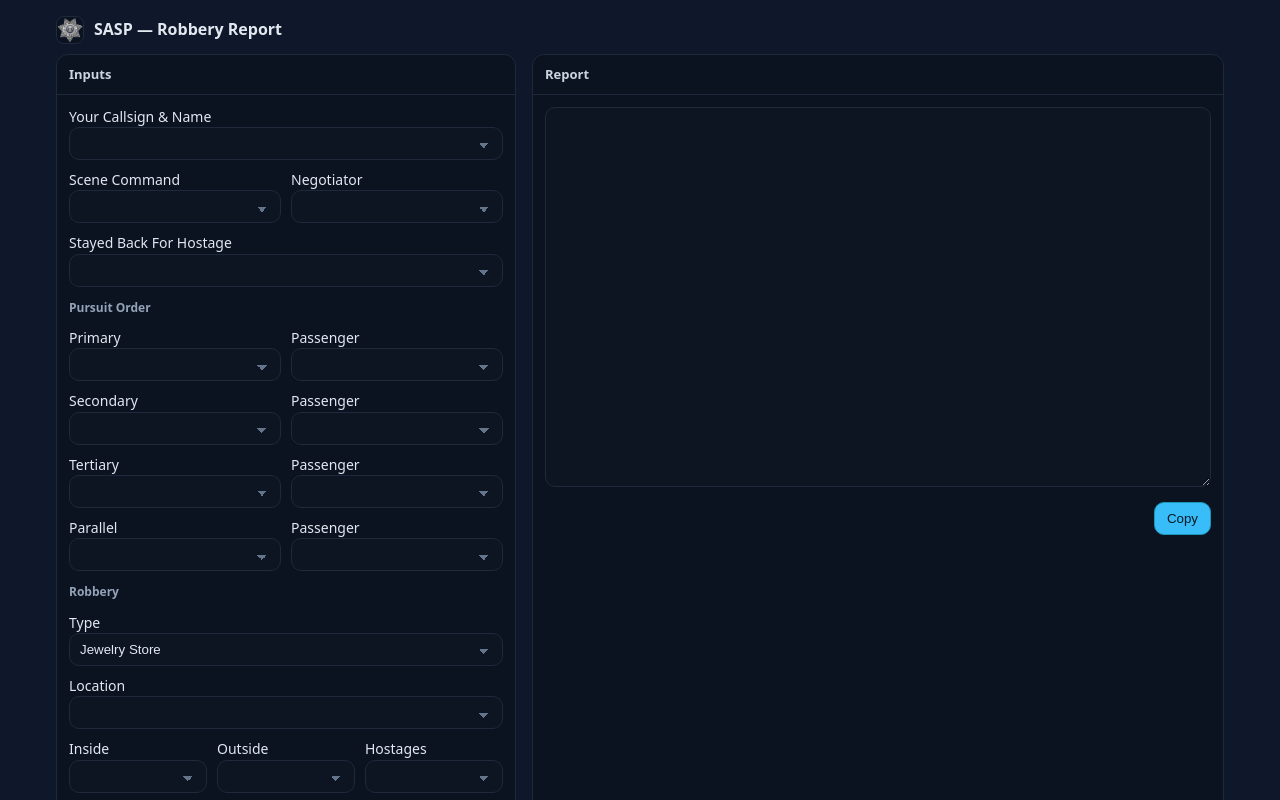
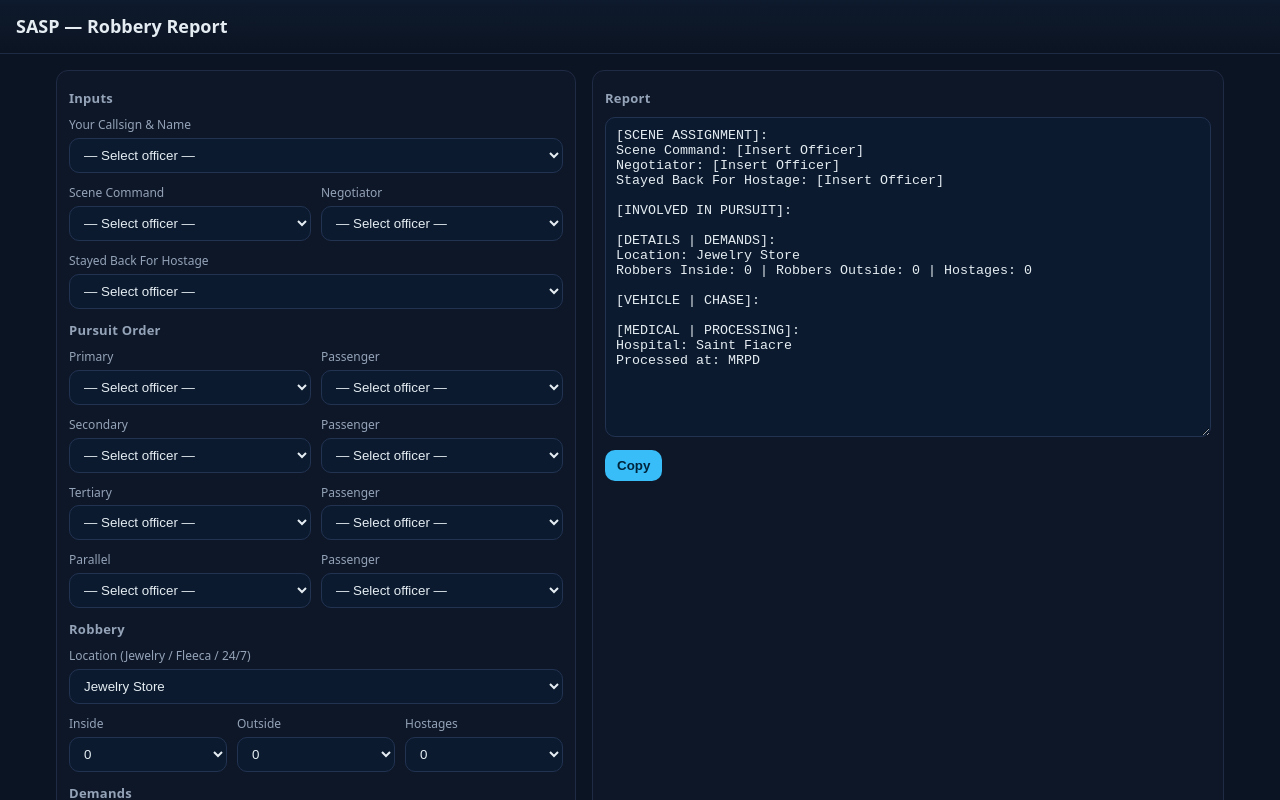
Before and after one commit to NotOhCayy/Legacy, a plain HTML site: page robbery.html in a window 1280 px wide. Both pictures are taken after a click on the button "Copy". Shown: the top 800 px of the page. Drawn offline with Linux system fonts and the light colour scheme.

Commit message:
Add files via upload

```diff
--- a/robbery.html
+++ b/robbery.html
@@ -3,293 +3,315 @@
 <head>
 <meta charset="utf-8"/>
 <meta name="viewport" content="width=device-width, initial-scale=1"/>
-<title>SASP — Robbery Report</title>
+<title>SASP — Robbery Report (Dropdowns + Outcome)</title>
 <style>
-:root{--bg:#0f172a;--panel:#0b1220;--border:#1e293b;--muted:#94a3b8;--text:#e2e8f0;--accent:#38bdf8}
+  :root{
+    --bg:#0b1422;--panel:#0e1728;--muted:#94a3b8;--text:#e5edf3;--accent:#38bdf8;--line:#1f2a44;
+  }
   *{box-sizing:border-box}
-body{margin:0;background:var(--bg);color:var(--text);font:14px/1.45 system-ui,-apple-system,Segoe UI,Roboto,Inter,Arial,sans-serif}
-.wrap{max-width:1200px;margin:0 auto;padding:16px}
-header{display:flex;align-items:center;gap:10px;margin-bottom:10px}
-.logo{width:28px;height:28px;border-radius:8px;background:#0b1220 url('assets/sasp_badge.png') center/cover no-repeat;border:1px solid var(--border)}
-h1{font-size:16px;margin:0}
-small{color:var(--muted)}
-.grid{display:grid;grid-template-columns:460px 1fr;gap:16px}
-.card{background:var(--panel);border:1px solid var(--border);border-radius:12px;overflow:hidden}
-.card h2{margin:0;padding:10px 12px;border-bottom:1px solid var(--border);font-size:13px;color:#cbd5e1}
-.card .body{padding:12px}
-.row{display:grid;grid-template-columns:1fr 1fr;gap:10px;margin-bottom:10px}
-.full{grid-column:1/-1}
-select,input[type=text]{width:100%;padding:8px 10px;border:1px solid var(--border);background:#0d1422;color:var(--text);border-radius:10px}
-select{appearance:none;background-image:linear-gradient(45deg,transparent 50%,#64748b 50%),linear-gradient(135deg,#64748b 50%,transparent 50%),linear-gradient(to right,#0d1422,#0d1422);background-position:calc(100% - 18px) calc(1em + 2px),calc(100% - 13px) calc(1em + 2px),100% 0;background-size:5px 5px,5px 5px,2.5em 2.5em;background-repeat:no-repeat}
-textarea{width:100%;height:380px;padding:10px;border:1px solid var(--border);background:#0d1422;color:var(--text);border-radius:10px;white-space:pre}
-.group{margin:10px 0}
-.group legend{color:#cbd5e1;font-weight:600;margin-bottom:6px}
-/* checkbox alignment */
-.checklist{display:grid;grid-template-columns:1fr max-content;row-gap:8px;column-gap:12px;align-items:center}
-.check{display:flex;align-items:center;gap:8px}
-.check input{width:16px;height:16px;margin:0}
-.inline-nums{display:grid;grid-template-columns:repeat(3,1fr);gap:10px}
-.btns{display:flex;gap:8px;justify-content:flex-end;margin-top:10px}
-.btn{background:var(--accent);color:#081826;border:1px solid #1c97ba;padding:8px 12px;border-radius:10px;cursor:pointer}
-.muted{color:var(--muted);font-size:12px}
-.badge{display:inline-block;border:1px solid var(--border);background:#0d1422;padding:2px 6px;border-radius:6px;font-size:11px;margin-left:6px}
+  body{margin:0;font:14px/1.4 system-ui,Segoe UI,Roboto,Inter,Arial,sans-serif;background:var(--bg);color:var(--text)}
+  header{padding:14px 16px;border-bottom:1px solid var(--line);background:linear-gradient(180deg,#0e1a2d,#0b1422);}
+  header h1{margin:0;font-size:18px}
+  main{max-width:1200px;margin:0 auto;padding:16px;display:grid;grid-template-columns:520px 1fr;gap:16px}
+  .card{background:var(--panel);border:1px solid var(--line);border-radius:12px;padding:12px}
+  .card h3{margin:6px 0 10px;font-size:13px;color:var(--muted);font-weight:600;letter-spacing:.02em}
+  .row{display:grid;grid-template-columns:1fr 1fr;gap:10px}
+  label{display:block;font-size:12px;color:var(--muted);margin-bottom:4px}
+  select,input[type=text]{width:100%;padding:8px 10px;border:1px solid #223352;background:#0b1a2e;color:var(--text);border-radius:10px}
+  textarea{width:100%;height:320px;background:#0b1a2e;border:1px solid #223352;color:var(--text);border-radius:10px;padding:10px;white-space:pre-wrap}
+  .grid2{display:grid;grid-template-columns:1fr 1fr;gap:10px}
+  .grid3{display:grid;grid-template-columns:1fr 1fr 1fr;gap:10px}
+  .small{font-size:12px;color:var(--muted)}
+  .btn{background:var(--accent);border:none;color:#00243b;padding:8px 12px;border-radius:10px;cursor:pointer;font-weight:600}
+  .section{margin-bottom:12px}
 </style>
 </head>
 <body>
-<div class="wrap">
-<header>
-  <div class="logo" aria-hidden="true"></div>
+<header><h1>SASP — Robbery Report</h1></header>
+<main>
+  <section class="card">
+    <h3>Inputs</h3>
+    <div class="section">
+      <label>Your Callsign & Name</label>
+      <select id="officerSel"></select>
+    </div>
+    <div class="grid2 section">
       <div>
-    <h1>SASP — Robbery Report</h1>
+        <label>Scene Command</label>
+        <select id="sceneCmd"></select>
       </div>
-</header>
-
-<div class="grid">
-  <section class="card">
-    <h2>Inputs</h2>
-    <div class="body" id="inputs">
-      <div class="row">
-        <label class="full">Your Callsign &amp; Name
-          <select id="you"></select>
-        </label>
+      <div>
+        <label>Negotiator</label>
+        <select id="negotiator"></select>
+      </div>
+    </div>
+    <div class="section">
+      <label>Stayed Back For Hostage</label>
+      <select id="hostageBack"></select>
     </div>
 
-      <div class="row">
-        <label>Scene Command
-          <select id="scene"></select>
-        </label>
-        <label>Negotiator
-          <select id="nego"></select>
-        </label>
+    <h3>Pursuit Order</h3>
+    <div class="grid2 section">
+      <div>
+        <label>Primary</label>
+        <select id="primary"></select>
+      </div>
+      <div>
+        <label>Passenger</label>
+        <select id="primaryPass"></select>
+      </div>
+    </div>
+    <div class="grid2 section">
+      <div>
+        <label>Secondary</label>
+        <select id="secondary"></select>
+      </div>
+      <div>
+        <label>Passenger</label>
+        <select id="secondaryPass"></select>
+      </div>
+    </div>
+    <div class="grid2 section">
+      <div>
+        <label>Tertiary</label>
+        <select id="tertiary"></select>
+      </div>
+      <div>
+        <label>Passenger</label>
+        <select id="tertiaryPass"></select>
+      </div>
+    </div>
+    <div class="grid2 section">
+      <div>
+        <label>Parallel</label>
+        <select id="parallel"></select>
+      </div>
+      <div>
+        <label>Passenger</label>
+        <select id="parallelPass"></select>
+      </div>
     </div>
 
-      <div class="row">
-        <label class="full">Stayed Back For Hostage
-          <select id="hostageBack"></select>
-        </label>
+    <h3>Robbery</h3>
+    <div class="section">
+      <label>Location (Jewelry / Fleeca / 24/7)</label>
+      <select id="location">
+        <option>Jewelry Store</option>
+        <option>Fleeca — Legion Square</option>
+        <option>Fleeca — Burton</option>
+        <option>Fleeca — Rockford Hills (Lifeinvader)</option>
+        <option>Fleeca — Alta</option>
+        <option>Fleeca — Great Ocean</option>
+        <option>Fleeca — Route 68</option>
+        <option>Fleeca — Pink Cage</option>
+        <option>24/7 — Harmony</option>
+        <option>24/7 — Mirror Park</option>
+        <option>24/7 — Grapeseed</option>
+        <option>24/7 — Sandy Shores</option>
+      </select>
+    </div>
+    <div class="grid3 section">
+      <div>
+        <label>Inside</label>
+        <select id="inside"></select>
+      </div>
+      <div>
+        <label>Outside</label>
+        <select id="outside"></select>
+      </div>
+      <div>
+        <label>Hostages</label>
+        <select id="hostages"></select>
+      </div>
     </div>
 
-      <h3 class="muted">Pursuit Order</h3>
-      <div class="row">
-        <label>Primary
-          <select id="p1"></select>
-        </label>
-        <label>Passenger
-          <select id="p1pass"></select>
-        </label>
-      </div>
-      <div class="row">
-        <label>Secondary
-          <select id="p2"></select>
-        </label>
-        <label>Passenger
-          <select id="p2pass"></select>
-        </label>
-      </div>
-      <div class="row">
-        <label>Tertiary
-          <select id="p3"></select>
-        </label>
-        <label>Passenger
-          <select id="p3pass"></select>
-        </label>
-      </div>
-      <div class="row">
-        <label>Parallel
-          <select id="par"></select>
-        </label>
-        <label>Passenger
-          <select id="parpass"></select>
-        </label>
+    <h3>Demands</h3>
+    <div class="section small">
+      <label><input type="checkbox" class="demand" value="free passage with no spikes on perimeter"> free passage with no spikes on perimeter</label><br/>
+      <label><input type="checkbox" class="demand" value="free passage with no spikes on the whole chase"> free passage with no spikes on the whole chase</label><br/>
+      <label><input type="checkbox" class="demand" value="no helicopter"> no helicopter</label><br/>
+      <label><input type="checkbox" class="demand" value="no speed unit"> no speed unit</label><br/>
+      <label><input type="checkbox" class="demand" value="no bike unit"> no bike unit</label><br/>
+      <input id="demandOther" placeholder="Other (optional)" type="text"/>
     </div>
 
-      <h3 class="muted">Robbery</h3>
-      <div class="row">
-        <label class="full">Type
-          <select id="rType">
-            <option value="Jewelry Store">Jewelry Store</option>
-            <option value="Fleeca Bank">Fleeca Bank</option>
-            <option value="24/7 Store">24/7 Store</option>
-          </select>
-        </label>
-        <label class="full">Location
-          <select id="rLoc"></select>
-        </label>
+    <h3>Vehicle</h3>
+    <div class="grid3 section">
+      <div><label>Description</label><input id="vehDesc" placeholder="e.g., Black Sultan RS" type="text"/></div>
+      <div><label>Color</label><input id="vehColor" placeholder="Color" type="text"/></div>
+      <div><label>Plate</label><input id="vehPlate" placeholder="Plate" type="text"/></div>
     </div>
 
-      <div class="inline-nums">
-        <label>Inside
-          <select id="inside"></select>
-        </label>
-        <label>Outside
-          <select id="outside"></select>
-        </label>
-        <label>Hostages
-          <select id="hostages"></select>
-        </label>
+    <h3>Outcome</h3>
+    <div class="section">
+      <label>How did the chase end?</label>
+      <select id="ending"></select>
     </div>
 
-      <fieldset class="group">
-        <legend>Demands</legend>
-        <div class="checklist">
-          <label class="check"><input type="checkbox" class="dm" value="free passage with no spikes on perimeter"> <span>free passage with no spikes on perimeter</span></label><span></span>
-          <label class="check"><input type="checkbox" class="dm" value="free passage with no spikes on the whole chase"> <span>free passage with no spikes on the whole chase</span></label><span></span>
-          <label class="check"><input type="checkbox" class="dm" value="no helicopter"> <span>no helicopter</span></label><span></span>
-          <label class="check"><input type="checkbox" class="dm" value="no speed unit"> <span>no speed unit</span></label><span></span>
-          <label class="check"><input type="checkbox" class="dm" value="no bike unit"> <span>no bike unit</span></label><span></span>
-          <label class="check full"><input type="text" id="dmOther" placeholder="Other (optional)"/></label>
+    <h3>Medical & Processing</h3>
+    <div class="grid2 section">
+      <div>
+        <label>Hospital</label>
+        <select id="hospital">
+          <option>Saint Fiacre</option>
+          <option>Mount Zonah</option>
+          <option>Sandy Shores Medical</option>
+          <option>Paleto Hospital</option>
+          <option>Cayo Perico</option>
+        </select>
       </div>
-      </fieldset>
-
-      <h3 class="muted">Vehicle</h3>
-      <div class="row">
-        <label class="full">Description
-          <input id="vehDesc" placeholder="e.g., Black Sultan RS">
-        </label>
-      </div>
-      <div class="row">
-        <label>Color
-          <input id="vehColor" placeholder="Color">
-        </label>
-        <label>Plate
-          <input id="vehPlate" placeholder="Plate">
-        </label>
-      </div>
-
-      <h3 class="muted">Outcome</h3>
-      <div class="row">
-        <label class="full">How did the chase end?
-          <select id="ending"></select>
-        </label>
-      </div>
-
-      <h3 class="muted">Medical & Processing</h3>
-      <div class="row">
-        <label>Hospital
-          <select id="hospital">
-            <option>Saint Fiacre</option><option>Mount Zonah</option><option>Sandy Shores Medical</option><option>Paleto Hospital</option><option>Cayo Perico</option>
+      <div>
+        <label>Processed at</label>
+        <select id="processedAt">
+          <option>MRPD</option>
+          <option>Davis PD</option>
+          <option>Paleto Police Department</option>
+          <option>Sandy Shores Sheriff's Office</option>
+          <option>Highway Police Department</option>
         </select>
-        </label>
-        <label>Processed at
-          <select id="processedAt">
-            <option>MRPD</option><option>Sandy Shores Sheriff's Office</option><option>Davis PD</option><option>Paleto Police Department</option><option>Highway Police Department</option>
-          </select>
-        </label>
       </div>
     </div>
   </section>
 
   <section class="card">
-    <h2>Report</h2>
-    <div class="body">
-      <textarea id="out"></textarea>
-      <div class="btns"><button class="btn" id="copy">Copy</button></div>
-    </div>
+    <h3>Report</h3>
+    <textarea id="report" placeholder="Report will generate here…"></textarea>
+    <div style="margin-top:8px"><button id="copyBtn" class="btn">Copy</button></div>
   </section>
-</div>
-</div>
+</main>
 
 <script>
-// ---------- data helpers ----------
-const OFFICERS_URL='assets/officers.json';
-const officersFallback=[]; // leave empty; page still works if JSON missing
+// ===== Inline officers fallback (works on file://) =====
+const OFFICERS=[
+  {cs:'X-100',name:'Curtis Roscoe'},
+  {cs:'X-101',name:'Alexander Murphy'},
+  {cs:'A-110',name:'Maya Serrano'},
+  {cs:'A-111',name:'Max Callahan'},
+  {cs:'A-112',name:'Alexandr Nolan'},
+  {cs:'A-115',name:'Pepper Belle'},
+  {cs:'A-118',name:'Oscar Deacon'},
+  {cs:'C-123',name:'Hayley Cassidy'},
+  {cs:'LT-129',name:'Quintin Johnson'}
+  // (Trimmed for brevity; add the rest when you hook officers.json)
+];
+const nameFmt = o => `${o.cs} — ${o.name}`;
+
+// ===== Outcome endings (full list) =====
 const ENDINGS=[
   'Units lost eyes | Escaped','Suspects caught | General Ending','Surrendered | General Ending',
   'Got out of vehicle | Ran on foot | Caught','Got out of vehicle | Ran on foot | Escaped',
   'Vehicle disabled | Ran on foot | Caught','Vehicle disabled | Ran on foot | Escaped',
   'Vehicle disabled | Vehicle swap | Caught','Vehicle disabled | Vehicle swap | Escaped',
- 'Vehicle boxed in | Surrendered','Vehicle tires popped | Ran on foot | Caught','Vehicle tires popped | Surrendered'
+  'Vehicle disabled | Surrendered','Vehicle Tires Popped | Ran on foot | Caught',
+  'Vehicle Tires Popped | Ran on foot | Escaped','Vehicle Tires Popped | Surrendered',
+  'Vehicle boxed in | Ran on foot | Caught','Vehicle boxed in | Ran on foot | Escaped',
+  'Vehicle boxed in | Surrendered','Attempted Vehicle swap | Caught',
+  'Vehicle swap x1 | Caught','Vehicle swap x1 | Escaped','Vehicle swap x2 | Caught','Vehicle swap x2 | Escaped',
+  'Vehicle swap x3 | Caught','Vehicle swap x3 | Escaped','Bike swap | Caught','Bike swap | Escaped',
+  'Vehicle ran out of fuel | Ran on foot | Transfer vehicle | Caught',
+  'Vehicle ran out of fuel | Ran on foot | Transfer vehicle | Escaped',
+  'Vehicle ran out of fuel | Ran on foot | Caught','Vehicle ran out of fuel | Ran on foot | Escaped',
+  'Vehicle ran out of fuel | Surrendered','Vehicle turtled | Ran on foot | Transfer vehicle | Caught',
+  'Vehicle turtled | Ran on foot | Transfer vehicle | Escaped','Vehicle turtled | Ran on foot | Caught',
+  'Vehicle turtled | Ran on foot | Escaped','Vehicle turtled | Surrendered','Vehicle Stuck | Ran on foot | Caught',
+  'Vehicle Stuck | Ran on foot | Escaped','Vehicle Stuck | Surrendered','Vehicle was sent into water | Caught',
+  'Vehicle was sent into water | Escaped','Vehicle blew up','Vehicle took a jump | Escaped',
+  'Suspects opened fire from the vehicle | Caught','Suspects opened fire from the vehicle | Escaped',
+  'Turned into a shootout | All Caught','Turned into a shootout | All Escaped',
+  'Secondary Vehicle Blocked Units | Escaped','Vehicle 10-50 | Suspects went down','Bike disabled | Ran on foot | Caught',
+  'Bike disabled | Ran on foot | Escaped','Bike disabled | Surrendered','Fell off bike | Ran on foot | Caught',
+  'Fell off bike | Ran on foot | Escaped','Fell off bike | Vehicle Swap | Caught','Fell off bike | Vehicle Swap | Escaped',
+  'Fell off bike | Surrendered','Suspects declared Code Red'
 ];
-const FLEECA=['Legion Square','Burton','Rockford Hills (Lifeinvader)','Alta','Great Ocean','Route 68','Pink Cage'];
-const TWOFOR7=['Strawberry 24/7','Davis LTD 24/7','Murrieta Heights Rob\\'s Liquor','Little Seoul LTD 24/7','Vespucci Canals Rob\\'s Liquor','Morningwood Rob\\'s Liquor','Mirror Park LTD 24/7','Downtown Vinewood 24/7','Tataviam Mountains 24/7','Banham Canyon Rob\\'s Liquor','Banham Canyon 24/7','Richman Glen LTD 24/7','Chumash 24/7','Harmony 24/7','Grand Senora 24/7','Grapeseed LTD 24/7','Mount Chilliad 24/7'];
 
-// ---------- dom ----------
-const ids=(...a)=>a.map(id=>document.getElementById(id));
-const [you,scene,nego,hostageBack,p1,p1pass,p2,p2pass,p3,p3pass,par,parpass,rType,rLoc,inside,outside,hostages,vehDesc,vehColor,vehPlate,ending,hospital,processedAt,out,copyBtn]=
-ids('you','scene','nego','hostageBack','p1','p1pass','p2','p2pass','p3','p3pass','par','parpass','rType','rLoc','inside','outside','hostages','vehDesc','vehColor','vehPlate','ending','hospital','processedAt','out','copy');
+// ===== Small helpers =====
+const $=id=>document.getElementById(id);
+function fillNumber(sel, max){ sel.innerHTML=''; for(let i=0;i<=max;i++){ const o=document.createElement('option'); o.textContent=i; sel.appendChild(o);} }
+function fillOfficers(sel){ sel.innerHTML=''; const ph=document.createElement('option'); ph.textContent='— Select officer —'; ph.value=''; sel.appendChild(ph); OFFICERS.forEach(o=>{const op=document.createElement('option'); op.value=nameFmt(o); op.textContent=nameFmt(o); sel.appendChild(op);}); }
+function fillEnding(sel){ sel.innerHTML=''; const ph=document.createElement('option'); ph.textContent='— Select ending —'; ph.value=''; sel.appendChild(ph); ENDINGS.forEach(e=>{const op=document.createElement('option'); op.textContent=e; op.value=e; sel.appendChild(op);}); }
 
-// ---------- populate helpers ----------
-function optize(select, list, placeholder='— Select officer —'){
-  select.innerHTML='';
-  if(placeholder) select.appendChild(new Option(placeholder,''));
-  (list||[]).forEach(o=> select.appendChild(new Option(`${o.cs} — ${o.name}`, `${o.cs} — ${o.name}`)));
+// ===== Report builder =====
+function buildReport(){
+  const officer=$('officerSel').value;
+  const sc=$('sceneCmd').value, neg=$('negotiator').value, hb=$('hostageBack').value;
+
+  const purs = [
+    ['Primary',$('primary').value,$('primaryPass').value],
+    ['Secondary',$('secondary').value,$('secondaryPass').value],
+    ['Tertiary',$('tertiary').value,$('tertiaryPass').value],
+    ['Parallel',$('parallel').value,$('parallelPass').value],
+  ];
+
+  const loc=$('location').value;
+  const inside=$('inside').value, outside=$('outside').value, host=$('hostages').value;
+
+  const demands=[...document.querySelectorAll('.demand:checked')].map(x=>x.value);
+  if($('demandOther').value.trim()) demands.push($('demandOther').value.trim());
+
+  const vDesc=$('vehDesc').value, vCol=$('vehColor').value, vPlate=$('vehPlate').value;
+  const ending=$('ending').value;
+  const hospital=$('hospital').value, proc=$('processedAt').value;
+
+  const lines=[];
+  if(officer){ lines.push('[REPORTING OFFICER]:'); lines.push(officer,''); }
+
+  lines.push('[SCENE ASSIGNMENT]:');
+  lines.push(`Scene Command: ${sc||'[Insert Officer]'}`);
+  lines.push(`Negotiator: ${neg||'[Insert Officer]'}`);
+  lines.push(`Stayed Back For Hostage: ${hb||'[Insert Officer]'}\n`);
+
+  lines.push('[INVOLVED IN PURSUIT]:');
+  purs.forEach(([lbl,drv,pass])=>{
+    if(drv || pass){
+      const passStr = pass ? `  |  Passenger: ${pass}` : '';
+      lines.push(`${lbl}: ${drv||'—'}${passStr}`);
     }
-function rangeSel(sel,max){ sel.innerHTML=''; for(let i=0;i<=max;i++) sel.appendChild(new Option(i,i)); }
-function fillLocations(){
-  const type=rType.value;
-  rLoc.innerHTML='';
-  if(type==='Fleeca Bank'){ FLEECA.forEach(x=>rLoc.appendChild(new Option(x,x))); }
-  else if(type==='24/7 Store'){ TWOFOR7.forEach(x=>rLoc.appendChild(new Option(x,x))); }
-  else { rLoc.appendChild(new Option('Vangelico Jewelry','Vangelico Jewelry')); }
+  });
+  lines.push('');
+
+  lines.push('[DETAILS | DEMANDS]:');
+  lines.push(`Location: ${loc}`);
+  lines.push(`Robbers Inside: ${inside} | Robbers Outside: ${outside} | Hostages: ${host}`);
+  if(demands.length){ lines.push('Demands:'); demands.forEach(d=>lines.push(`- ${d}`)); }
+  lines.push('');
+
+  lines.push('[VEHICLE | CHASE]:');
+  const vBits=[]; if(vDesc) vBits.push(`Description: ${vDesc}`); if(vCol) vBits.push(`Color: ${vCol}`); if(vPlate) vBits.push(`Plate: ${vPlate}`);
+  if(vBits.length) lines.push(vBits.join(' | '));
+  if(ending) lines.push(`Ending: ${ending}`);
+  lines.push('');
+
+  lines.push('[MEDICAL | PROCESSING]:');
+  lines.push(`Hospital: ${hospital}`);
+  lines.push(`Processed at: ${proc}`);
+
+  $('report').value = lines.join('\n');
 }
 
-// ---------- report builder ----------
-function build(){
-  const dm=[...document.querySelectorAll('.dm:checked')].map(x=>x.value);
-  const other=document.getElementById('dmOther').value.trim(); if(other) dm.push(other);
+// ===== Init =====
+function init(){
+  // fill officer selects
+  ['officerSel','sceneCmd','negotiator','hostageBack','primary','primaryPass','secondary','secondaryPass','tertiary','tertiaryPass','parallel','parallelPass']
+    .forEach(id=>fillOfficers($(id)));
 
-  const sec = (title, lines)=>`[${title}]:\\n${lines.join('\\n')}`;
-  const S = []; // sections
+  // numbers
+  fillNumber($('inside'),6); fillNumber($('outside'),6); fillNumber($('hostages'),10);
 
-  // Reporting
-  if(you.value) S.push(sec('REPORTING OFFICER',[you.value]));
+  // endings
+  fillEnding($('ending'));
 
-  // Scene assignment
-  const a1=scene.value||'[Insert Officer]';
-  const a2=nego.value||'[Insert Officer]';
-  const a3=hostageBack.value||'[Insert Officer]';
-  S.push(sec('SCENE ASSIGNMENT',[`Scene Command: ${a1}`,`Negotiator: ${a2}`,`Stayed Back For Hostage: ${a3}`]));
+  // listeners
+  const allInputs = document.querySelectorAll('select,input[type=text],input[type=checkbox]');
+  allInputs.forEach(el=> el.addEventListener(el.type==='checkbox'?'change':'input', buildReport));
 
-  // Pursuit
-  const purs=[['Primary',p1.value,p1pass.value],['Secondary',p2.value,p2pass.value],['Tertiary',p3.value,p3pass.value],['Parallel',par.value,parpass.value]]
-    .filter(([_,u,p])=>u||p).map(([l,u,p])=>`${l}: ${u||'—'}${p?`  |  Passenger: ${p}`:''}`);
-  if(purs.length) S.push(sec('INVOLVED IN PURSUIT', purs));
+  $('copyBtn').addEventListener('click',()=>{
+    navigator.clipboard.writeText($('report').value).catch(()=>{});
+  });
 
-  // Details | Demands
-  const numbers=[`Robbers Inside: ${inside.value}`,`Robbers Outside: ${outside.value}`,`Hostages: ${hostages.value}`];
-  let demandLine = dm.length ? `Demands included: ${dm.join('; ')}.` : 'No special demands recorded.';
-  const details = [
-    `Robbery Type: ${rType.value}`,
-    `Location: ${rLoc.value || '[Enter name]'}`,
-    ...numbers,
-    demandLine
-  ];
-  S.push(sec('DETAILS | DEMANDS', details));
-
-  // Vehicle | Chase
-  const v=[];
-  if(vehDesc.value) v.push(`Vehicle: ${vehDesc.value}`);
-  if(vehColor.value||vehPlate.value){
-    v.push(`Details: ${vehColor.value?vehColor.value+' ':''}${vehPlate.value?('| Plate: '+vehPlate.value):''}`.trim());
-  }
-  v.push(`Ending: ${ending.value || '[Describe ending]'}`);
-  S.push(sec('VEHICLE | CHASE', v));
-
-  // Medical | Processing
-  S.push(sec('MEDICAL | PROCESSING',[`Hospital: ${hospital.value}`,`Processed at: ${processedAt.value}`]));
-
-  out.value = S.join('\\n\\n');
+  buildReport();
 }
 
-// ---------- wire ----------
-;[you,scene,nego,hostageBack,p1,p1pass,p2,p2pass,p3,p3pass,par,parpass,rType,rLoc,inside,outside,hostages,vehDesc,vehColor,vehPlate,ending,hospital,processedAt]
-.forEach(el=>el.addEventListener('change',build));
-document.querySelectorAll('.dm').forEach(el=>el.addEventListener('change',build));
-document.getElementById('dmOther').addEventListener('input',build);
-copyBtn.addEventListener('click',()=>navigator.clipboard.writeText(out.value));
-
-// ---------- init ----------
-rangeSel(inside,6); rangeSel(outside,6); rangeSel(hostages,10);
-ending.innerHTML = ENDINGS.map(x=>`<option>${x}</option>`).join('');
-rType.addEventListener('change',()=>{ fillLocations(); build(); });
-
-// load officers
-fetch(OFFICERS_URL).then(r=> r.ok ? r.json(): Promise.resolve(officersFallback)).catch(()=>officersFallback).then(list=>{
-  const L = Array.isArray(list)?list:officersFallback;
-  [you,scene,nego,hostageBack,p1,p1pass,p2,p2pass,p3,p3pass,par,parpass].forEach(sel=>optize(sel,L));
-  fillLocations();
-  build();
-});
+document.addEventListener('DOMContentLoaded',init);
 </script>
 </body>
 </html>
```
Lines whose indentation alone changed are shown as unchanged.
